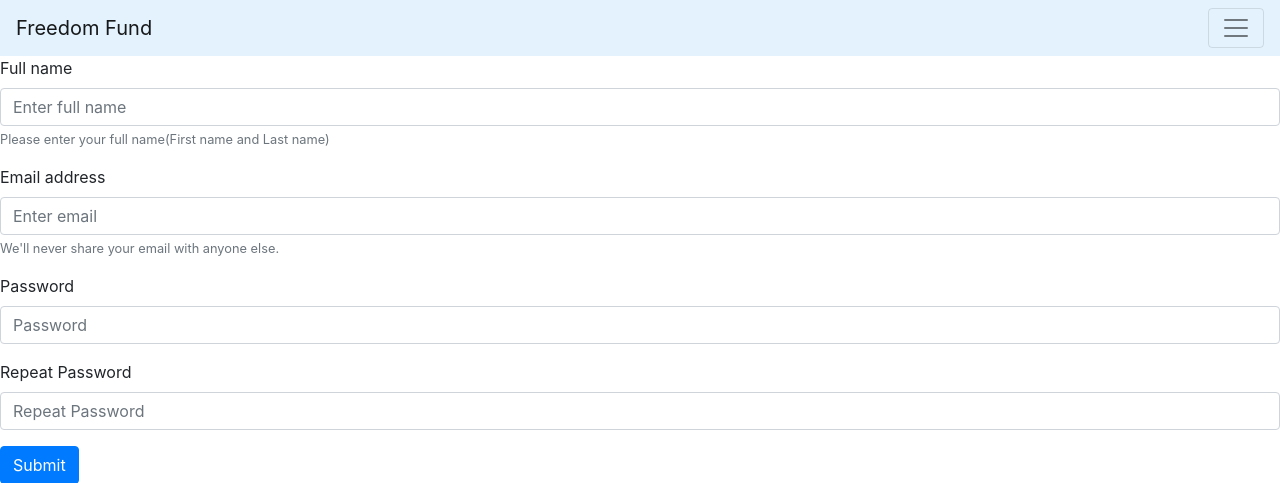
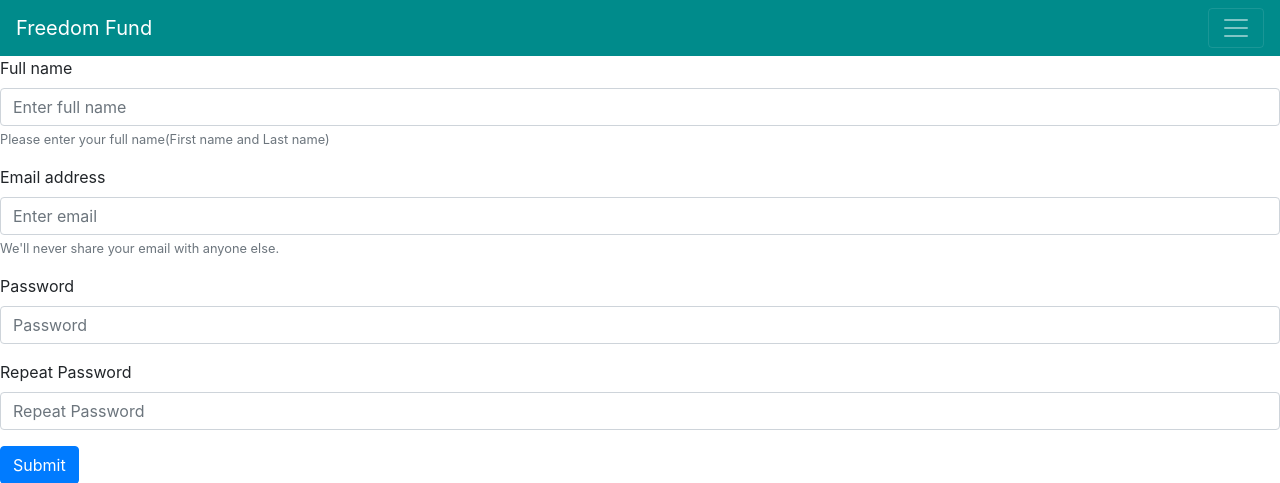
Before and after one commit to joshmess/FreedomFund, a Flask app: page / in a window 1280 px wide. Shown: the top 483 px of the page. Run offline with Flask 2, Linux system fonts and the light colour scheme; some libraries are stand-ins or nearby versions.

Commit message:
Update Bootstrap Navbar

```diff
--- a/templates/base.html
+++ b/templates/base.html
@@ -10,7 +10,7 @@
 </head>
 <body>
 
-<nav class="navbar navbar-light" style="background-color: #e3f2fd;">
+<nav class="navbar navbar-dark" style="background-color: #008B8B;">
   <a class="navbar-brand" href="#">Freedom Fund</a>
   <button class="navbar-toggler" type="button" data-toggle="collapse" data-target="#navbarNavAltMarkup" aria-controls="navbarNavAltMarkup" aria-expanded="false" aria-label="Toggle navigation">
     <span class="navbar-toggler-icon"></span>
```
